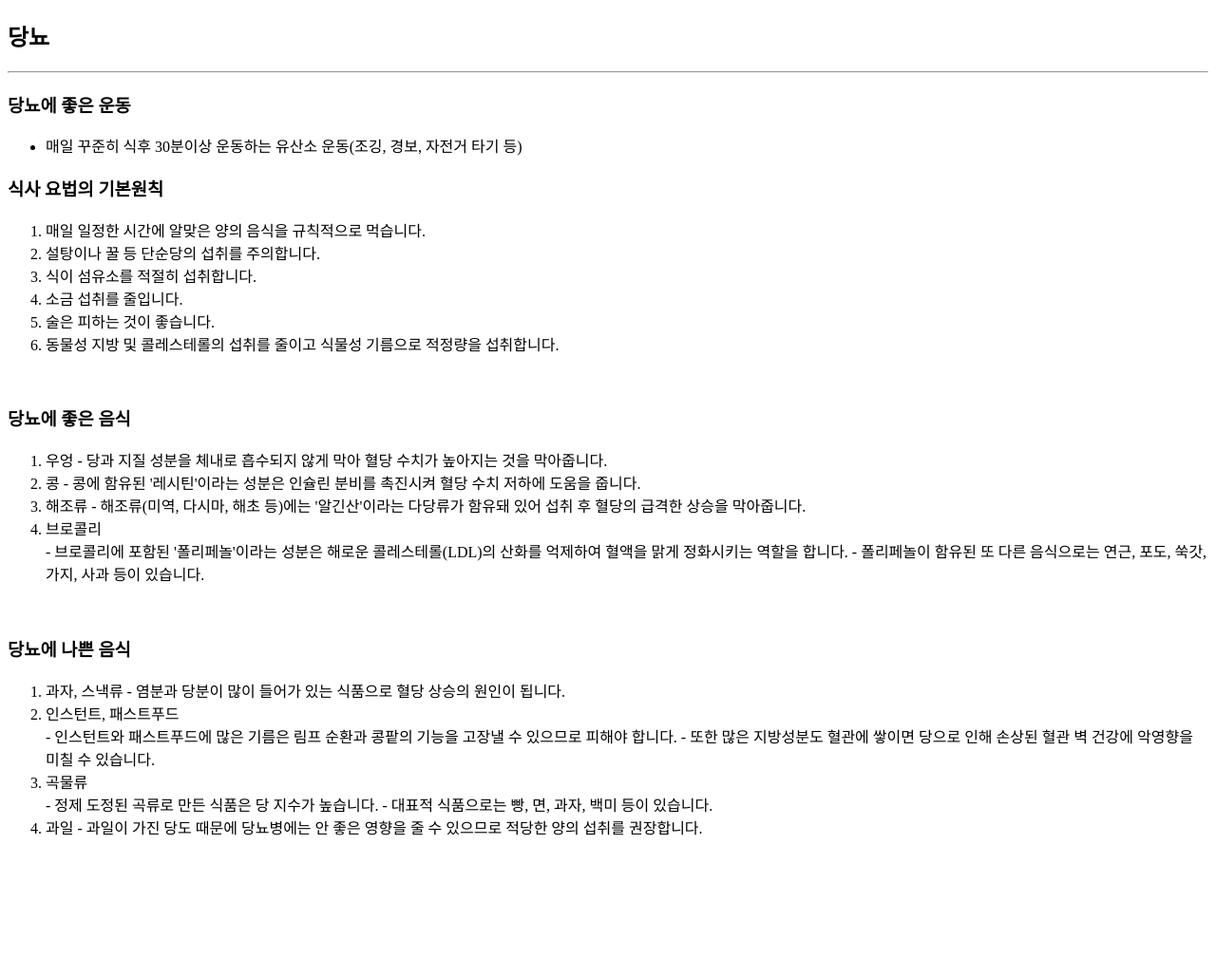
After one commit to HyunJW/Health-analysis, a Flask app: page /diabetes_advise in a window 1280 px wide. The commit adds this page. Shown: the whole page at 95% size. Run offline with Flask 3, Linux system fonts and the light colour scheme.

Commit message:
Add files via upload
2023-04-25 11:40 am

```diff
--- /dev/null
+++ b/HA_total/templates/diabetes/diabetes_advise.html
@@ -0,0 +1,59 @@
+<!DOCTYPE html>
+<html lang="en">
+<head>
+    <meta charset="UTF-8">
+    <title>Title</title>
+    <style>
+        div {
+            width: 100%;
+            height: 1000px;
+        }
+
+    </style>
+</head>
+<body>
+<div>
+    <h2>당뇨</h2>
+    <hr>
+    <h3>당뇨에 좋은 운동</h3>
+    <ul>
+        <li>매일 꾸준히 식후 30분이상 운동하는 유산소 운동(조깅, 경보, 자전거 타기 등)</li>
+    </ul>
+    <h3>식사 요법의 기본원칙</h3>
+    <ol>
+        <li>매일 일정한 시간에 알맞은 양의 음식을 규칙적으로 먹습니다.</li>
+        <li>설탕이나 꿀 등 단순당의 섭취를 주의합니다.</li>
+        <li>식이 섬유소를 적절히 섭취합니다.</li>
+        <li>소금 섭취를 줄입니다.</li>
+        <li>술은 피하는 것이 좋습니다.</li>
+        <li>동물성 지방 및 콜레스테롤의 섭취를 줄이고 식물성 기름으로 적정량을 섭취합니다.</li>
+    </ol>
+    <br>
+    <h3>당뇨에 좋은 음식</h3>
+    <ol>
+        <li>우엉 - 당과 지질 성분을 체내로 흡수되지 않게 막아 혈당 수치가 높아지는 것을 막아줍니다.</li>
+        <li>콩 - 콩에 함유된 '레시틴'이라는 성분은 인슐린 분비를 촉진시켜 혈당 수치 저하에 도움을 줍니다.</li>
+        <li>해조류 - 해조류(미역, 다시마, 해초 등)에는 '알긴산'이라는 다당류가 함유돼 있어 섭취 후 혈당의 급격한 상승을 막아줍니다.</li>
+        <li>브로콜리<br>
+            - 브로콜리에 포함된 '폴리페놀'이라는 성분은 해로운 콜레스테롤(LDL)의 산화를 억제하여 혈액을 맑게 정화시키는 역할을 합니다.
+            - 폴리페놀이 함유된 또 다른 음식으로는 연근, 포도, 쑥갓, 가지, 사과 등이 있습니다.
+        </li>
+    </ol>
+    <br>
+    <h3>당뇨에 나쁜 음식</h3>
+    <ol>
+        <li>과자, 스낵류 - 염분과 당분이 많이 들어가 있는 식품으로 혈당 상승의 원인이 됩니다.</li>
+        <li>인스턴트, 패스트푸드<br>
+            - 인스턴트와 패스트푸드에 많은 기름은 림프 순환과 콩팥의 기능을 고장낼 수 있으므로 피해야 합니다.
+            - 또한 많은 지방성분도 혈관에 쌓이면 당으로 인해 손상된 혈관 벽 건강에 악영향을 미칠 수 있습니다.
+        </li>
+        <li>곡물류<br>
+            - 정제 도정된 곡류로 만든 식품은 당 지수가 높습니다.
+            - 대표적 식품으로는 빵, 면, 과자, 백미 등이 있습니다.
+        </li>
+        <li>과일 - 과일이 가진 당도 때문에 당뇨병에는 안 좋은 영향을 줄 수 있으므로 적당한 양의 섭취를 권장합니다.</li>
+    </ol>
+    <br>
+</div>
+</body>
+</html>
--- a/HA_total/templates/diabetes/result.html
+++ b/HA_total/templates/diabetes/result.html
@@ -7,6 +7,9 @@
 <body>
 <h2>당뇨병 진단 예측 결과 : {{result}}</h2>
 예측률 : {{prob}}<br>
+<form action="diabetes_advise">
+    <input type="submit" value="도움이 되는 정보">
+</form>
 <a href="/">Home</a>
 </body>
 </html>
--- a/HA_total/total.py
+++ b/HA_total/total.py
@@ -34,8 +34,8 @@ def diabetes():
 
 @app.route('/heartattack_result',methods=['POST'])
 def heartattack_result():
-    model = joblib.load('C:/Health Analysis/HA_total/heart_model.h5')
-    scaler = joblib.load('C:/Health Analysis/HA_total/heart.sav')
+    model = joblib.load('C:/projecttest/chan/HA_total/heart_model.h5')
+    scaler = joblib.load('C:/projecttest/chan/HA_total/heart.sav')
 
     age = float(request.form['age'])
     trtbps = float(request.form['trtbps'])
@@ -116,9 +116,9 @@ def stroke_result():
     print(333)
     print(444)
     #kerasmodel = load_model('c:/Health Analysis/HA_total/test4/miniproject1.h5')
-    kerasmodel = tf.keras.models.load_model('c:/Health Analysis/HA_total/miniproject1.h5', compile=False)
+    kerasmodel = tf.keras.models.load_model('c:/projecttest/chan/HA_total/miniproject1.h5', compile=False)
 
-    scaler = joblib.load('c:/Health Analysis/HA_total/miniscaler.sav')
+    scaler = joblib.load('c:/projecttest/chan/HA_total/miniscaler.sav')
     SEX = request.form['SEX']
     AGE = float(request.form['AGE'])
     HYPERTENSION = request.form['HYPERTENSION']
@@ -212,7 +212,7 @@ def stroke_result():
 
 @app.route('/hypertension_result', methods=['POST'])
 def hypertension_result():
-    model = load_model('c:/Health Analysis/HA_total/hypertension_model.h5')
+    model = load_model('c:/projecttest/chan/HA_total/hypertension_model.h5')
     age = int(request.form['age'])
     trestbps = int(request.form['trestbps'])
     thalach = int(request.form['thalach'])
@@ -271,7 +271,7 @@ def hypertension_result():
     test_set = [[age, trestbps, thalach, oldpeak, female, male, cp_n, cp_y,
                  fbs_n, fbs_y, ecg_n, ecg_y, exang_n, exang_y, slope_n, slope_y,
                  ca_n, ca_y]]
-    scaler = joblib.load("c:/Health Analysis/HA_total/scaler.sav")
+    scaler = joblib.load("c:/projecttest/chan/HA_total/scaler.sav")
     test_set = scaler.transform(test_set)
     rate = model.predict(test_set)
     if rate >= 0.5:
@@ -285,8 +285,8 @@ def hypertension_result():
 
 @app.route('/diabetes_result', methods=['POST'])
 def diabetes_result():
-    model = load_model('C:/Health Analysis/HA_total/neo_keras.h5')
-    scaler = joblib.load('C:/Health Analysis/HA_total/scaler.model')
+    model = load_model('C:/projecttest/chan/HA_total/neo_keras.h5')
+    scaler = joblib.load('C:/projecttest/chan/HA_total/scaler.model')
 
     age = int(request.form['age'])
     sex = request.form['sex']
@@ -463,5 +463,9 @@ def diabetes_result():
                            smoke=smoke, HDA=HDA, PA=PA, fruit=fruit, veggies=veggies,
                            HAC=HAC, GH=GH, MH=MH, PH=PH, DW=DW, stroke=stroke, HBP=HBP)
 
+@app.route('/diabetes_advise', methods=['GET'])
+def diabetes_advise():
+    return render_template('diabetes/diabetes_advise.html')
+
 if __name__ == '__main__':
     app.run(port=8888, threaded=False)
```
Also changed, not shown: HA_total/templates/health_info/hospital.html (line endings or trailing spaces), HA_total/templates/health_info/information.html (line endings or trailing spaces).
